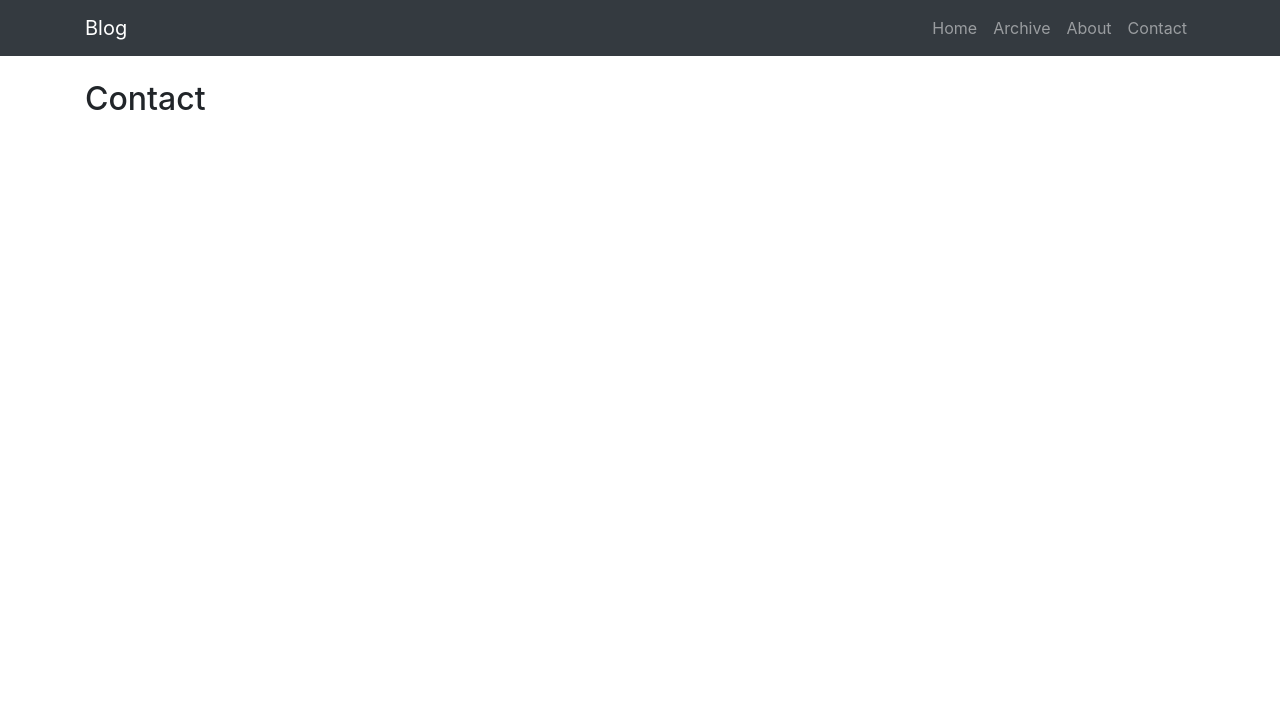
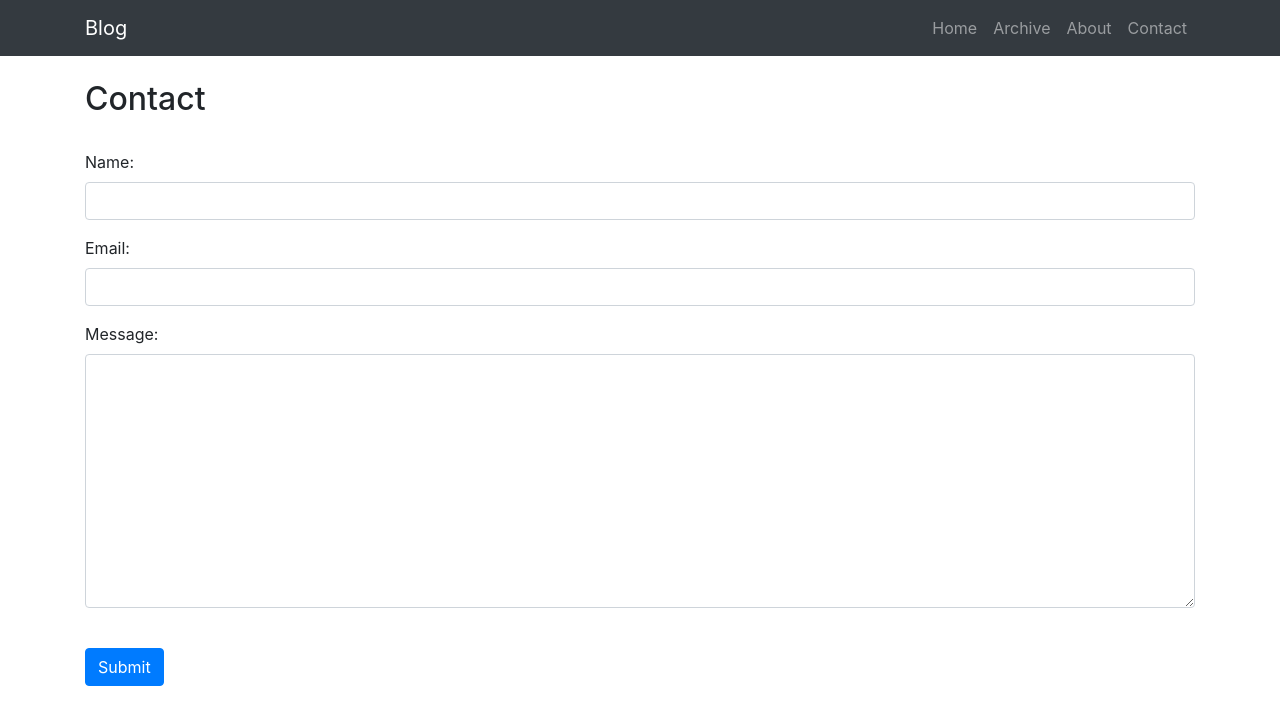
Before and after one commit to dheerajreal/DjangoSimpleBlog, a Django app: page /contact/ in a window 1280 px wide. Shown: the top 725 px of the page. Run offline with Django 3.2, Linux system fonts and the light colour scheme; some libraries are stand-ins or nearby versions.

Commit message:
added ontact form to view

```diff
--- a/mysite/blog/templates/blog/contact.html
+++ b/mysite/blog/templates/blog/contact.html
@@ -1,4 +1,12 @@
-{% extends "blog/base.html"%} {% block title %} Contact {% endblock %}{% block content %}
+{% extends "blog/base.html"%} {% block title %} Contact {% endblock %} {% block content %}
 <br>
 <h2>Contact</h2>
-<br> {% endblock %}
+{% if form %}
+<form class="form-group" action="" method="post">
+    {% csrf_token %}
+    <br> {{ form.as_p }}
+    <br>
+    <button class="btn btn-primary" type="submit">Submit</button>
+</form>
+<br> {% endif %} {% if message %}
+<p class="text-success">{{ message }}</p> {% endif %} {% endblock %}
--- a/mysite/blog/views.py
+++ b/mysite/blog/views.py
@@ -1,6 +1,7 @@
 from django.shortcuts import render ,get_object_or_404
 # from django.http import HttpResponse
 from .models import BlogPost
+from .forms import ContactForm
 # Create your views here.
 
 
@@ -31,7 +32,17 @@ def archive(request):
 
 
 def contact(request):
-    return render(request, "blog/contact.html")
+    form = ContactForm(request.POST or None)
+    if form.is_valid():
+        form.save()
+        context = {
+            "message": "Submitted Successfully",
+        }
+        return render(request, "blog/contact.html", context)
+    context = {
+        "form": form,
+    }
+    return render(request, "blog/contact.html", context)
 
 
 def about(request):
```
